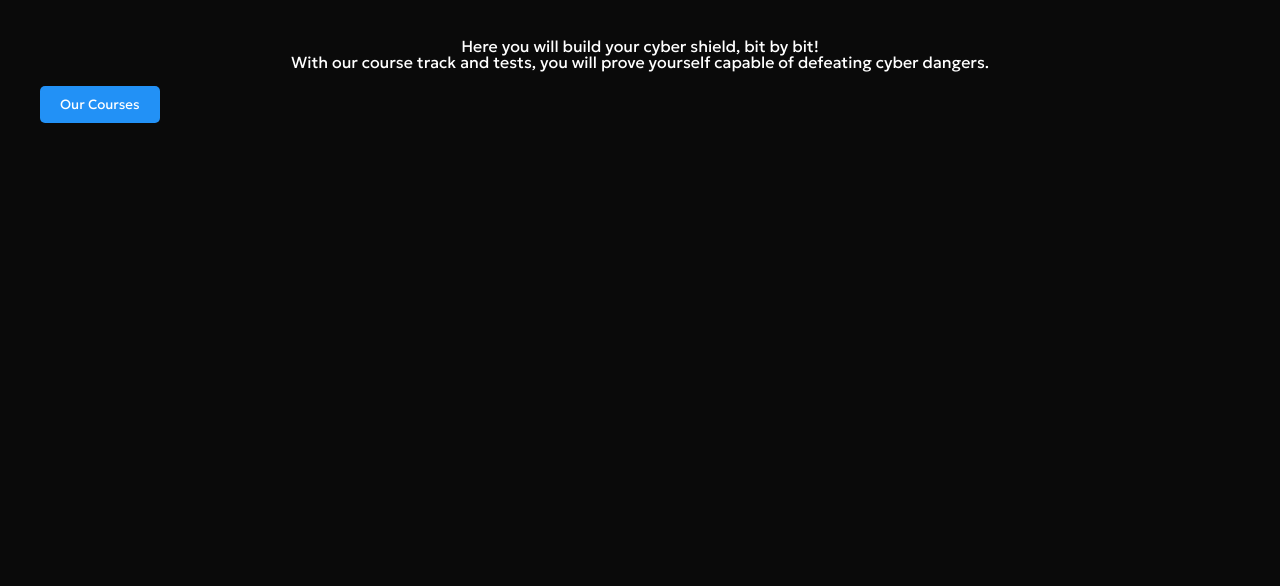
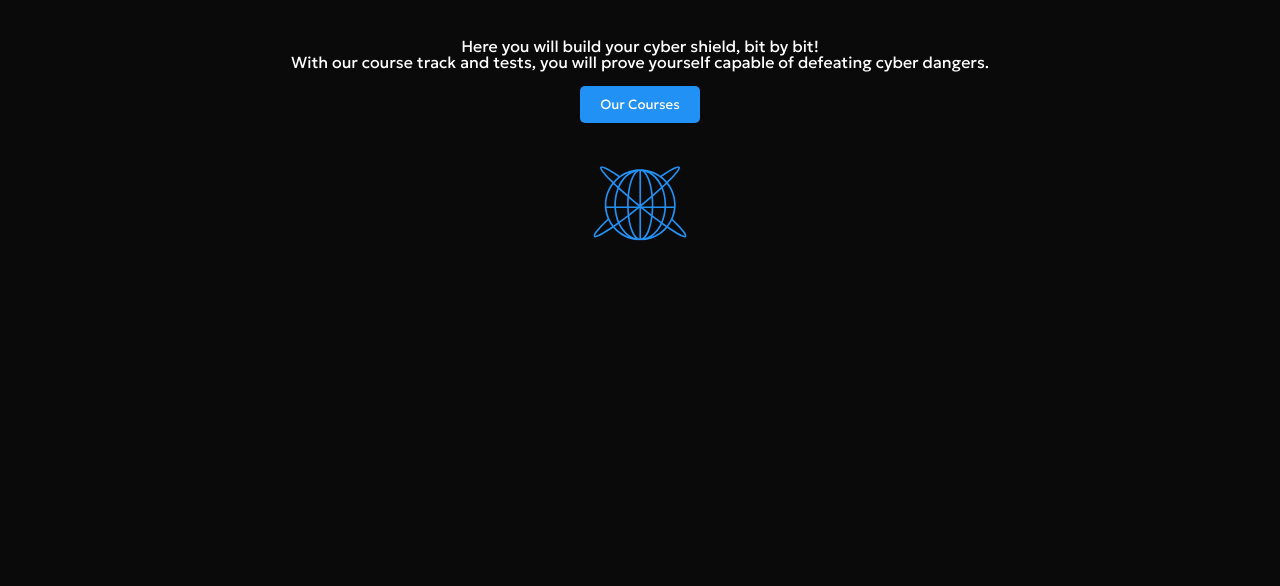
Before and after one commit to Cyber-Chase/Frontend, a plain HTML site: page index.html in a window 1280 px wide. Shown: the part 210-796 px from the top of the page. Drawn offline with Linux system fonts and the light colour scheme.

Commit message:
:update: Updated Home Page

```diff
--- a/css/home.css
+++ b/css/home.css
@@ -52,13 +52,15 @@ main {
 
 .welcome-title {
     color: #2291F6;
-    text-align: center;
     font-size: 3em;
-    margin: 1em 0 1em 0;
-    text-shadow: 2px 2px 2px rgba(0, 0, 0, 0.5);
     font-family: "Racing Sans One", sans-serif;
     font-weight: 400;
     font-style: normal;
+    text-shadow: 2px 2px 2px rgba(0, 0, 0, 0.5);
+    text-align: center;
+
+    margin: 1em 0 1em 0;
+
     animation: slideIn 1s forwards ease;
 }
 
@@ -81,19 +83,34 @@ main {
     }
 }
 
+.courses-button-a {
+    display: flex;
+    justify-content: center;
+    text-decoration: none;
+}
+
 .courses-button {
+    color: #fff;
     background-color: #2291F6;
-    color: #fff;
     border: none;
+    font-family: 'Geologica', sans-serif;
+    text-decoration: none;
+
+    margin: 2vh 0 5vh;
     padding: 10px 20px;
     border-radius: 5px;
+
     cursor: pointer;
-    text-decoration: none;
     transition: background-color 0.3s ease;
-    margin-top: 2vh;
-    font-family: 'Geologica', sans-serif;
 }
 
 .courses-button:hover {
     background-color: #0056b3;
 }
+
+#cyc-icon1 {
+    height: 10vh;
+
+    display: flex;
+    justify-content: center;
+}
--- a/css/test.css
+++ b/css/test.css
@@ -149,6 +149,7 @@ main {
     cursor: pointer;
     transition: background-color 0.3s ease;
     font-family: 'Geologica', sans-serif;
+    text-decoration: none;
 }
 
 .start-button:hover {
--- a/index.html
+++ b/index.html
@@ -14,8 +14,11 @@
     <link rel="preconnect" href="https://fonts.gstatic.com" crossorigin>
 
     <link rel="stylesheet" href="https://fonts.googleapis.com/css2?family=Roboto:wght@400;700&display=swap">
-    <link href="https://fonts.googleapis.com/css2?family=Racing+Sans+One&family=Roboto+Mono:wght@100&display=swap" rel="stylesheet">
-    <link href="https://fonts.googleapis.com/css2?family=Geologica:wght@100..900&family=Racing+Sans+One&family=Roboto+Mono:wght@100&display=swap" rel="stylesheet">
+    <link href="https://fonts.googleapis.com/css2?family=Racing+Sans+One&family=Roboto+Mono:wght@100&display=swap"
+        rel="stylesheet">
+    <link
+        href="https://fonts.googleapis.com/css2?family=Geologica:wght@100..900&family=Racing+Sans+One&family=Roboto+Mono:wght@100&display=swap"
+        rel="stylesheet">
 </head>
 
 
@@ -36,11 +39,13 @@
         <main>
             <h1 class="welcome-title">Welcome to Cyber Chase!</h1> <br>
             <h2 id="slogan">Here you will build your cyber shield, bit by bit!</h2>
-            <h3 class="home-description">With our course track and tests, you will prove yourself capable of defeating cyber dangers.</h3>
-            <a href="courses.html"><button class="courses-button">Our Courses</button></a>
+            <h3 class="home-description">With our course track and tests, you will prove yourself capable of defeating
+                cyber dangers.</h3>
+            <a class="courses-button-a" href="courses.html"><button class="courses-button">Our Courses</button></a>
+            <div id="cyc-icon1"> <img src="assets/icon/svg/cyc-icon1.svg"> </div>
         </main>
 
-	 <footer>
+        <footer>
             <div class="footer-content">
                 <p>&#169; 2024 Cyber Chase. All Rights Reserved.</p>
                 <div class="github-logo">
```
Also changed, not shown: assets/icon/svg/cyc-icon1.svg (added).
